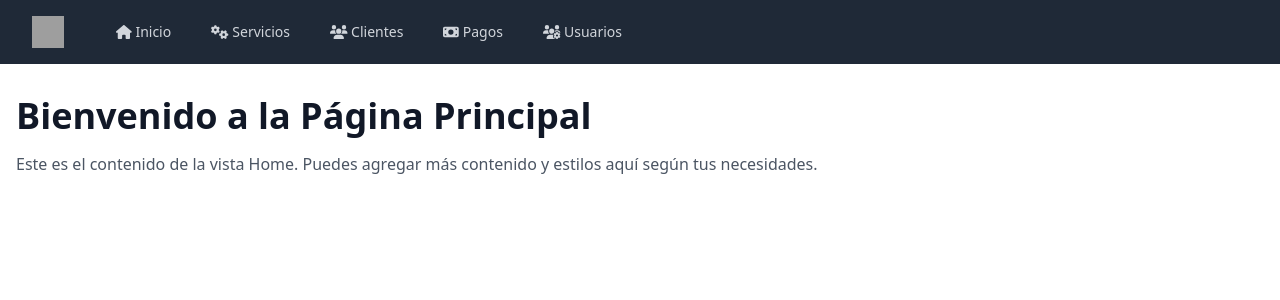
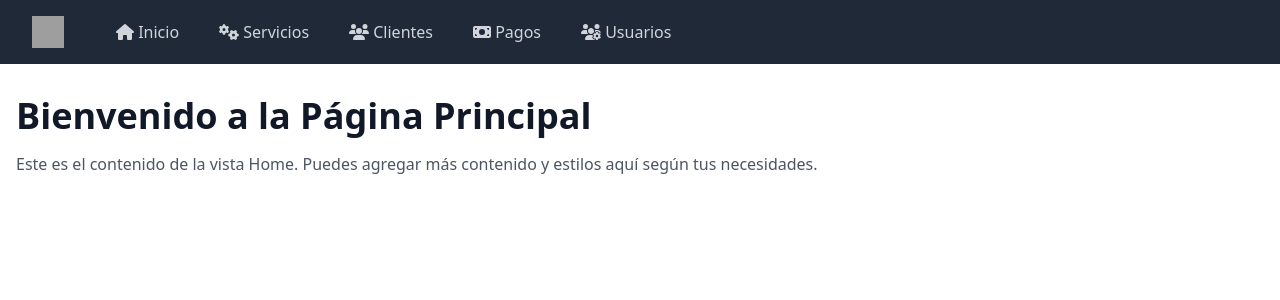
Before and after one commit to Caliz17/Servicios-RFID, a React (Create React App) app in the folder front-end/: page /home in a window 1280 px wide. Shown: the top 300 px of the page. Built offline with nearby package versions, Linux system fonts and the light colour scheme; grey boxes are pictures that could not be loaded.

Commit message:
change font

```diff
--- a/front-end/src/layouts/navbar.js
+++ b/front-end/src/layouts/navbar.js
@@ -19,19 +19,19 @@ const Navbar = () => {
             </div>
             <div className="hidden md:block">
               <div className="ml-10 flex items-baseline space-x-4">
-                <a href="/home" className="text-gray-300 hover:bg-gray-700 hover:text-white px-3 py-2 rounded-md text-sm font-medium">
+                <a href="/home" className="text-gray-300 hover:bg-gray-700 hover:text-white px-3 py-2 rounded-md text-full font-medium">
                   <FontAwesomeIcon icon={faHome} /> Inicio
                 </a>
-                <a href="/services" className="text-gray-300 hover:bg-gray-700 hover:text-white px-3 py-2 rounded-md text-sm font-medium">
+                <a href="/services" className="text-gray-300 hover:bg-gray-700 hover:text-white px-3 py-2 rounded-md text-full font-medium">
                   <FontAwesomeIcon icon={faCogs} /> Servicios
                 </a>
-                <a href="/customer" className="text-gray-300 hover:bg-gray-700 hover:text-white px-3 py-2 rounded-md text-sm font-medium">
+                <a href="/customer" className="text-gray-300 hover:bg-gray-700 hover:text-white px-3 py-2 rounded-md text-full font-medium">
                   <FontAwesomeIcon icon={faUsers} /> Clientes
                 </a>
-                <a href="/payments" className="text-gray-300 hover:bg-gray-700 hover:text-white px-3 py-2 rounded-md text-sm font-medium">
+                <a href="/payments" className="text-gray-300 hover:bg-gray-700 hover:text-white px-3 py-2 rounded-md text-full font-medium">
                   <FontAwesomeIcon icon={faMoneyBill} /> Pagos
                 </a>
-                <a href="/users" className="text-gray-300 hover:bg-gray-700 hover:text-white px-3 py-2 rounded-md text-sm font-medium">
+                <a href="/users" className="text-gray-300 hover:bg-gray-700 hover:text-white px-3 py-2 rounded-md text-full font-medium">
                   <FontAwesomeIcon icon={faUsersCog} /> Usuarios
                 </a>
               </div>
```
